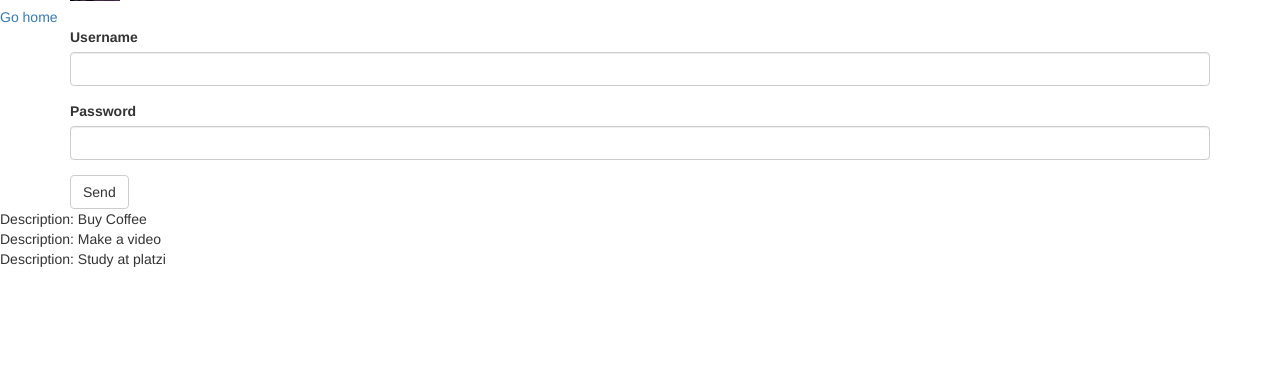
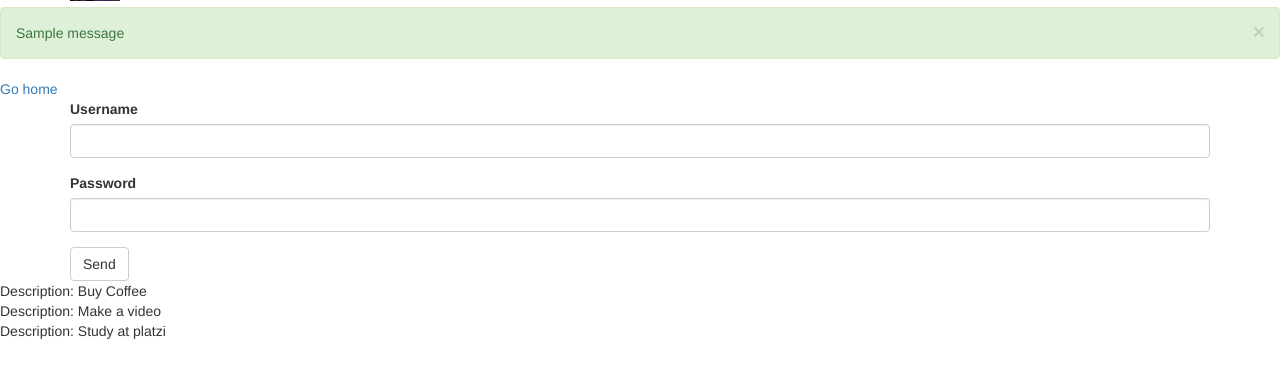
Before and after one commit to maucoderGit/Flask-To-Do-App, a Flask app: page /home in a window 1280 px wide. Shown: the part 65-443 px from the top of the page. Run offline with Flask 2, Linux system fonts and the light colour scheme; one stand-in notice (Sample message) is shown; some libraries are stand-ins or nearby versions.

Commit message:
Deploy emergents messages

```diff
--- a/main.py
+++ b/main.py
@@ -72,7 +72,7 @@ def home():
         username = login_form.username.data
         session['username'] = username
 
-        flash('Nombre de usario registrado con éxito!')
+        flash('Username registed successfully')
 
         return redirect(url_for('index'))
 
--- a/requirements.txt
+++ b/requirements.txt
@@ -2,3 +2,4 @@ Flask==2.1.2
 Jinja2==3.1.2
 Flask-Bootstrap
 Flask-wtf
+Flask-testing
--- a/templates/base.html
+++ b/templates/base.html
@@ -22,5 +22,17 @@
         {% include 'nav_bar.html' %}
     {% endblock %}
 
+    {% for message in get_flashed_messages() %}
+        <div class="alert alert-success alert-dismissible">
+            <button type="button" data-dismiss="alert" class="close">
+                &times;
+            </button>
+            {{message}}
+        </div>
+    {% endfor %}
+
     {% block content %}{% endblock %}
+    {% block scripts %}
+        {{ super() }}
+    {% endblock %}
 {% endblock %}
```
